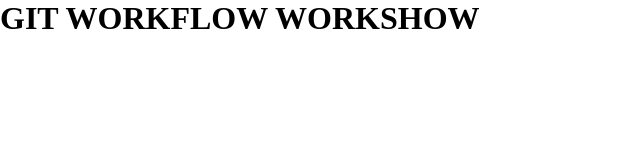
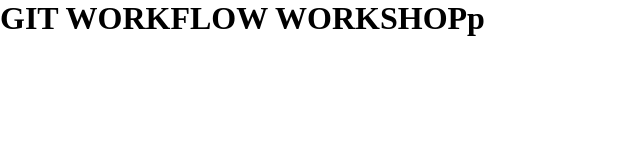
Before and after one commit to GSG-G11/team-repo, a plain HTML site: page index.html in a window 1280 px wide. Shown: the full height of the page, 0-640 px from the left. Drawn offline with Linux system fonts and the light colour scheme.

```diff
--- a/index.html
+++ b/index.html
@@ -9,7 +9,7 @@
 </head>
 
 <body>
-    <h1 class="some-heading">GIT WORKFLOW WORKSHOW</h1>
+    <h1 class="some-heading">GIT WORKFLOW WORKSHOPp</h1>
 </body>
 
 </html>
```
